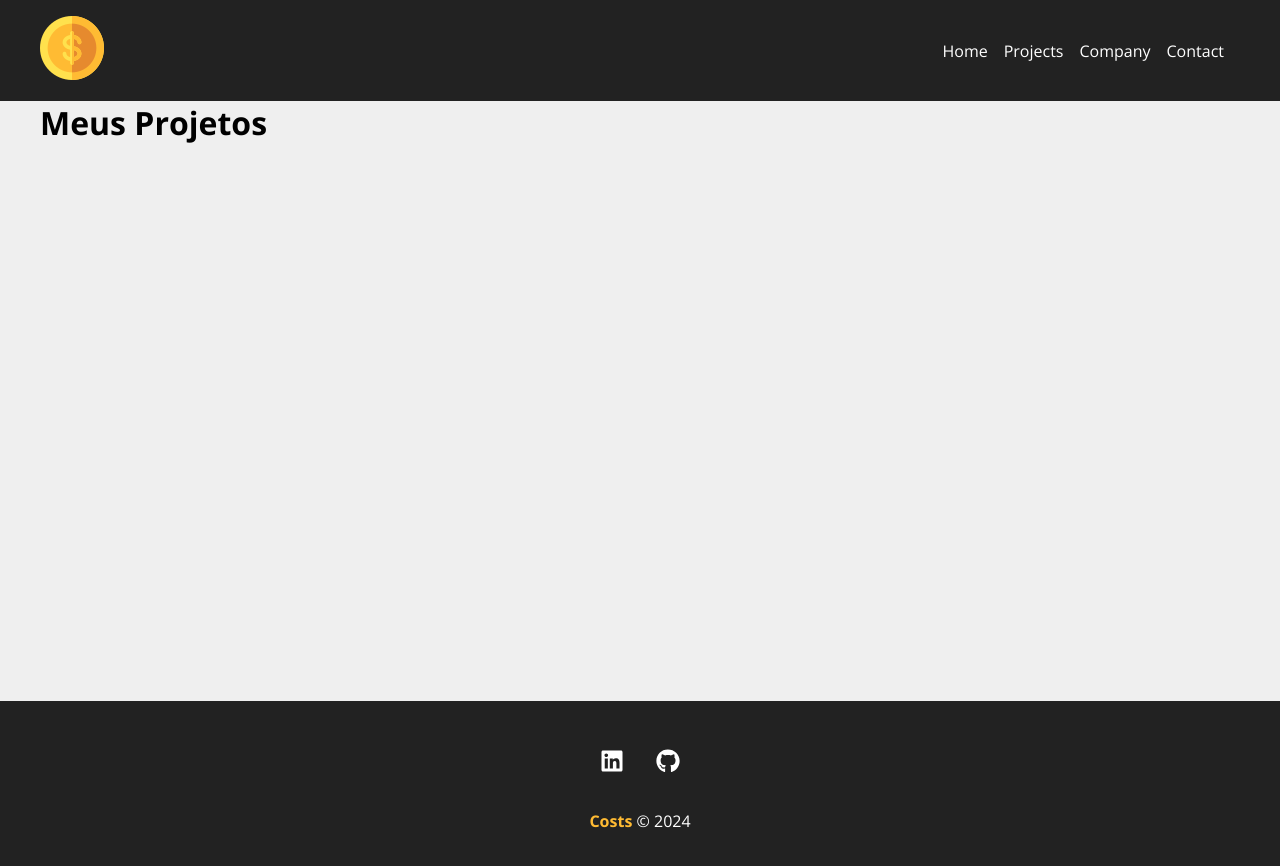
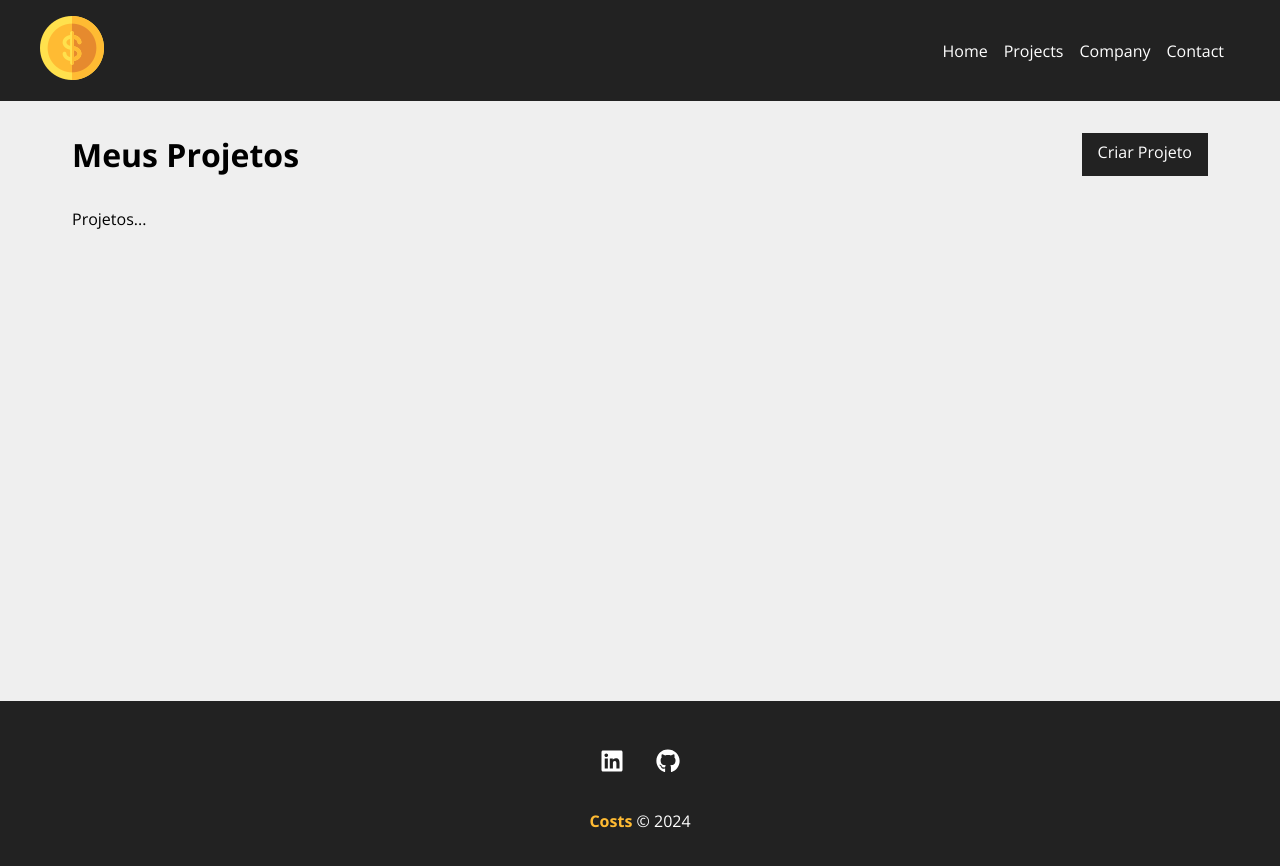
Before and after one commit to Wemerson0014/Costs, a React (Create React App) app: page /Projects in a window 1280 px wide. Shown: the top 866 px of the page. Built offline with nearby package versions, Linux system fonts and the light colour scheme.

Commit message:
Criando a dashboard
Preparando a página de projetos para comunicação com o banco de dados

```diff
--- a/src/components/pages/Projects.js
+++ b/src/components/pages/Projects.js
@@ -1,6 +1,10 @@
-import { useLocation } from "react-router"
+import { useLocation } from 'react-router'
 
-import Message from "../layout/Message"
+import Message from '../layout/Message'
+import Container from '../layout/Container'
+import LinkButton from '../layout/LinkButton'
+
+import styles from './Projects.module.css'
 
 function Projects() {
 
@@ -11,9 +15,15 @@
     }
 
     return (
-        <div>
+        <div className={styles.project_container}>
+            <div className={styles.title_container}>
             <h1>Meus Projetos</h1>
+            <LinkButton to="newproject" text="Criar Projeto" />
+            </div>
             {message && <Message type="success" msg={message} />}
+            <Container customClass="start">
+                <p>Projetos...</p>
+            </Container>
         </div>
     )
 }
--- /dev/null
+++ b/src/components/pages/Projects.module.css
@@ -0,0 +1,10 @@
+.project_container {
+    padding: 2em;
+    width: 100%;
+}
+
+.title_container {
+    display: flex;
+    justify-content: space-between;
+    margin-bottom: 2em;
+}
```
